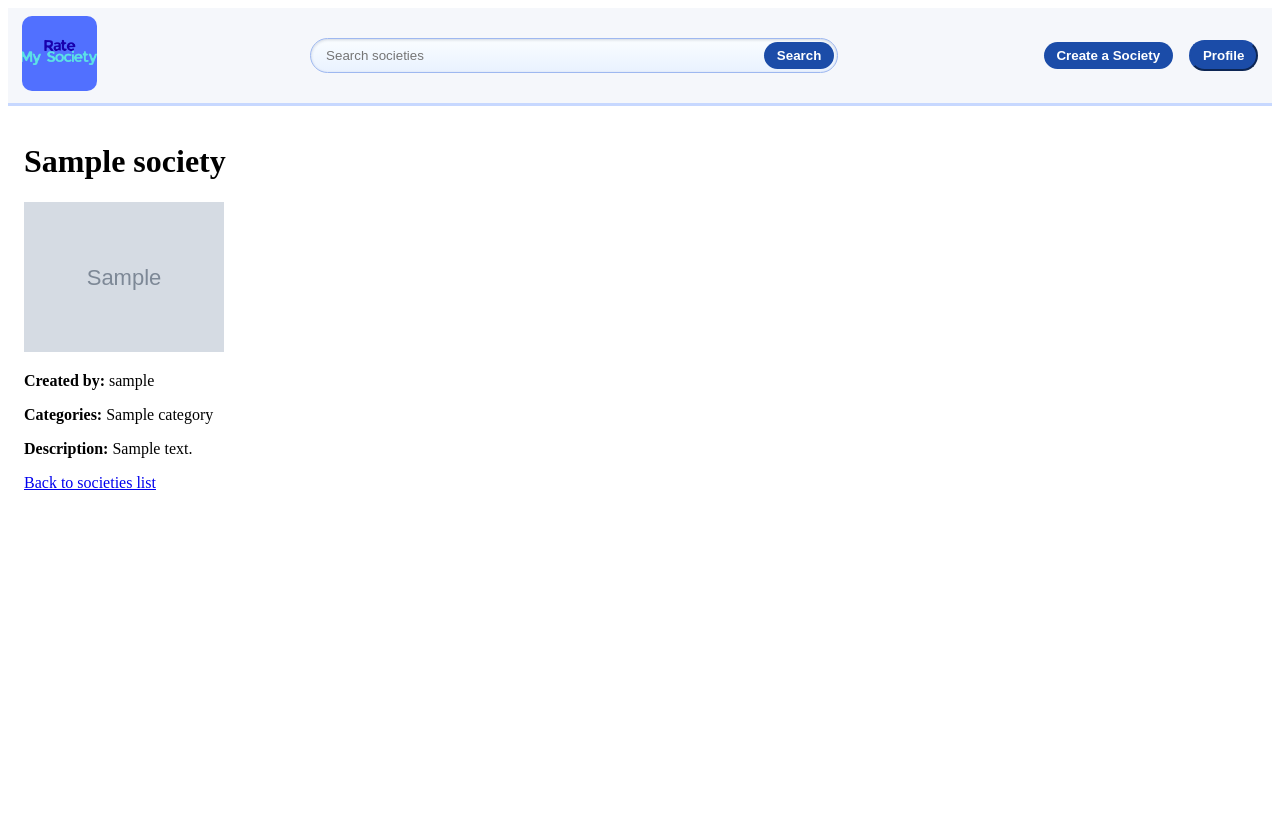
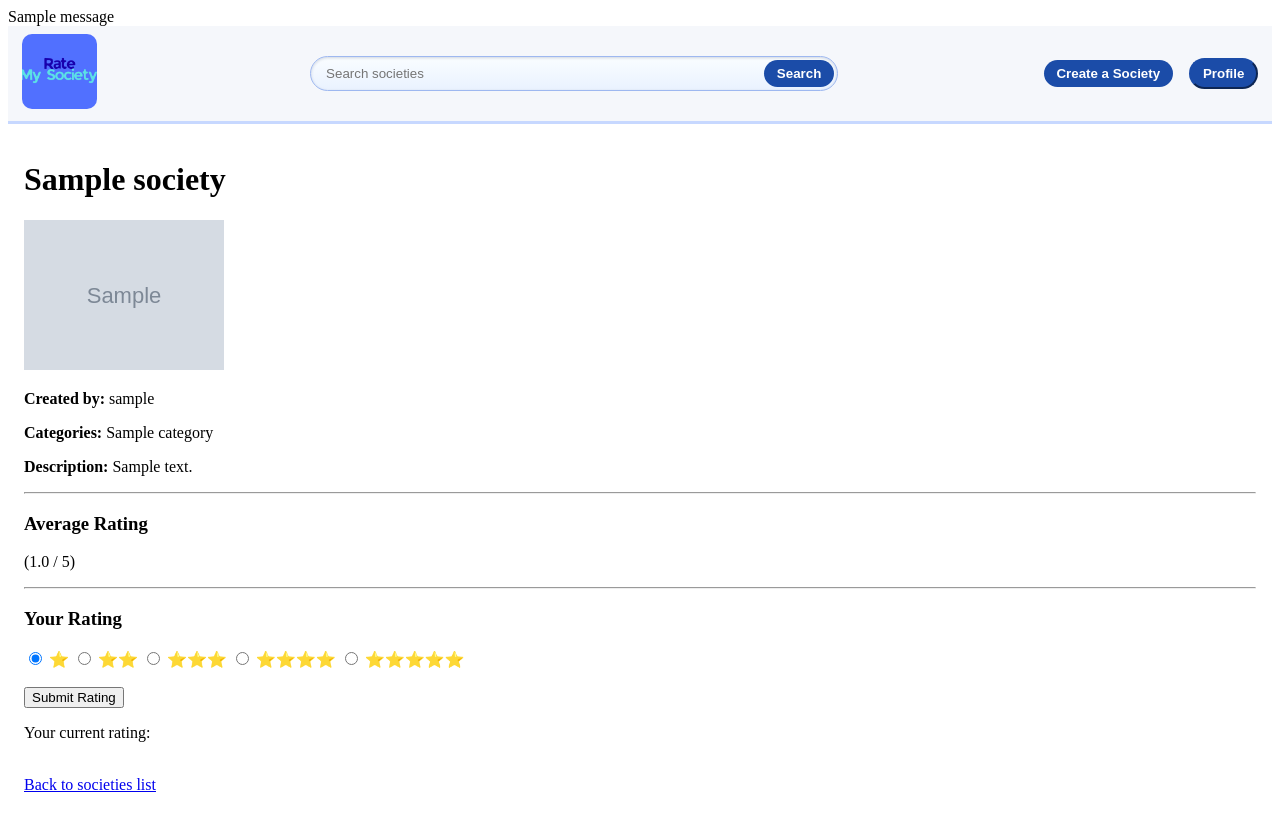
Before and after one commit to imi-ros-fox/Rate_My_Soc, a Django app: page /rms/societies/1/ in a window 1280 px wide. Before the commit the page ends 490 px from the top, so only its background shows below. Run offline with Django 3.2, Linux system fonts and the light colour scheme; a user stored in the database is signed in; tables that the repository leaves empty hold one stand-in row (values such as "Sample post"); grey boxes marked "Sample" are stand-in pictures; one stand-in notice (Sample message) is shown.

Commit message:
Society Rating

```diff
--- a/rango/urls.py
+++ b/rango/urls.py
@@ -23,6 +23,7 @@ urlpatterns = [
     path('societies/<int:pk>/edit/', views.edit_society, name='edit_society'),
     path('societies/<int:pk>/delete/', views.delete_society, name='delete_society'),
     path('societies/<int:pk>/', views.society_detail, name='society_detail'),
+    path('societies/<int:pk>/rate/', views.rate_society, name='rate_society'),
 
     #Category CRUD
     path('categories/', views.category_list, name='category_list'),
--- a/rango/views.py
+++ b/rango/views.py
@@ -2,6 +2,7 @@ from datetime import datetime
 from urllib import response
 
 from django.contrib.auth.models import User
+from django.db.models import Avg
 from django.http import HttpResponse
 from django.shortcuts import render, redirect, get_object_or_404
 from django.template import context
@@ -16,7 +17,7 @@ import os
 #from rango.forms import CategoryForm
 #from rango.forms import PageForm
 from rango.forms import UserForm, UserProfileForm, SocietyForm, CategoryForm
-from .models import UserProfile, Society, Category
+from .models import UserProfile, Society, Category, Rating
 
 
 def index(request):
@@ -309,6 +310,11 @@ def society_list(request):
 
 @login_required
 def create_society(request):
+
+    if request.user.userprofile.role != 'PRESIDENT':
+        messages.error(request, 'Only Society Presidents can create societies.')
+        return redirect('rango:society_list')
+
     if request.method == 'POST':
         form = SocietyForm(request.POST, request.FILES)
         if form.is_valid():
@@ -325,7 +331,8 @@ def create_society(request):
 @login_required
 def edit_society(request, pk):
     society = get_object_or_404(Society, pk=pk)
-    if request.user != society.created_by:
+
+    if request.user != society.created_by or request.user.userprofile.role != 'PRESIDENT':
         messages.error(request, 'You are not allowed to edit this society.')
         return redirect('rango:society_list')
 
@@ -342,7 +349,8 @@ def edit_society(request, pk):
 @login_required
 def delete_society(request, pk):
     society = get_object_or_404(Society, pk=pk)
-    if request.user != society.created_by:
+
+    if request.user != society.created_by or request.user.userprofile.role != 'PRESIDENT':
         messages.error(request, 'You are not allowed to delete this society.')
         return redirect('rango:society_list')
 
@@ -352,11 +360,6 @@ def delete_society(request, pk):
         return redirect('rango:society_list')
 
     return render(request, 'rango/delete_society.html', {'society': society})
-
-@login_required
-def society_detail(request, pk):
-    society = get_object_or_404(Society, pk=pk)
-    return render(request, 'rango/society_detail.html', {'society': society})
 
 @login_required
 def category_list(request):
@@ -417,3 +420,44 @@ def delete_category(request, pk):
         return redirect('rango:category_list')
 
     return render(request, 'rango/delete_category.html', {'category': category})
+
+@login_required
+def society_detail(request, pk):
+    society = get_object_or_404(Society, pk=pk)
+    avg_rating = Rating.objects.filter(society=society).aggregate(Avg('star'))['star__avg']
+    user_rating = None
+    if request.user.is_authenticated:
+        try:
+            user_rating = Rating.objects.get(user=request.user, society=society)
+        except Rating.DoesNotExist:
+            user_rating = None
+    range_5 = range(1, 6)
+
+    context = {
+        'society': society,
+        'avg_rating': avg_rating,
+        'user_rating': user_rating,
+        'range_5': range_5,
+    }
+    return render(request, 'rango/society_detail.html', context)
+
+
+@login_required
+def rate_society(request, pk):
+    society = get_object_or_404(Society, pk=pk)
+
+    if request.method == 'POST':
+        star = request.POST.get('star')
+        if star:
+            star = int(star)
+            rating, created = Rating.objects.get_or_create(
+                user=request.user,
+                society=society,
+                defaults={'star': star}
+            )
+            if not created:
+                rating.star = star
+                rating.save()
+        return redirect('rango:society_detail', pk=society.pk)
+
+    return redirect('rango:society_detail', pk=society.pk)
--- a/templates/rango/base.html
+++ b/templates/rango/base.html
@@ -8,6 +8,16 @@
         </title>
     </head>
     <body>
+        {% if messages %}
+          <div class="messages">
+            {% for message in messages %}
+              <div class="alert
+                   {% if message.tags %}alert-{{ message.tags }}{% endif %}">
+                {{ message }}
+              </div>
+            {% endfor %}
+          </div>
+        {% endif %}
         {% include 'rango/header.html' %}
         <div class="page-main">
             {% block body_block %}
--- a/templates/rango/society_detail.html
+++ b/templates/rango/society_detail.html
@@ -1,6 +1,8 @@
-<!-- templates/rango/society_detail.html -->
 {% extends 'rango/base.html' %}
-{% block title_block %}{{ society.name }}{% endblock %}
+
+{% block title_block %}
+    {{ society.name }}
+{% endblock %}
 
 {% block body_block %}
 <h1>{{ society.name }}</h1>
@@ -10,12 +12,81 @@
 {% endif %}
 
 <p><strong>Created by:</strong> {{ society.created_by.username }}</p>
+
 <p><strong>Categories:</strong>
-    {% for cat in society.categories.all %}
-        {{ cat.name }}{% if not forloop.last %}, {% endif %}
+{% for cat in society.categories.all %}
+    {{ cat.name }}{% if not forloop.last %}, {% endif %}
+{% endfor %}
+</p>
+
+<p><strong>Description:</strong> {{ society.description }}</p>
+
+<hr>
+
+<h3>Average Rating</h3>
+{% if avg_rating %}
+    <p>
+        {% for i in range_5 %}
+            <i class="fa {% if i <= avg_rating|floatformat:0 %}fa-star{% else %}fa-star-o{% endif %}"></i>
+        {% endfor %}
+        ({{ avg_rating|floatformat:1 }} / 5)
+    </p>
+{% else %}
+    <p>No ratings yet</p>
+{% endif %}
+
+<hr>
+
+<h3>Your Rating</h3>
+{% if user.is_authenticated %}
+<form method="post" action="{% url 'rango:rate_society' society.pk %}">
+    {% csrf_token %}
+{#    <div class="rating-options">#}
+{#        {% for i in range_5 %}#}
+{#            <label>#}
+{#                <input type="radio" name="star" value="{{ i }}"#}
+{#                       {% if user_rating and user_rating.star == i %}checked{% endif %}>#}
+{#                {% for j in range_5|slice:":i" %}⭐{% endfor %}#}
+{#            </label>#}
+{#        {% endfor %}#}
+{#    </div>#}
+    <div class="rating-options">
+        <label>
+            <input type="radio" name="star" value="1" {% if user_rating and user_rating.star == 1 %}checked{% endif %}>
+            ⭐
+        </label>
+        <label>
+            <input type="radio" name="star" value="2" {% if user_rating and user_rating.star == 2 %}checked{% endif %}>
+            ⭐⭐
+        </label>
+        <label>
+            <input type="radio" name="star" value="3" {% if user_rating and user_rating.star == 3 %}checked{% endif %}>
+            ⭐⭐⭐
+        </label>
+        <label>
+            <input type="radio" name="star" value="4" {% if user_rating and user_rating.star == 4 %}checked{% endif %}>
+            ⭐⭐⭐⭐
+        </label>
+        <label>
+            <input type="radio" name="star" value="5" {% if user_rating and user_rating.star == 5 %}checked{% endif %}>
+            ⭐⭐⭐⭐⭐
+        </label>
+    </div>
+    <br>
+    <button type="submit" class="btn btn-primary">Submit Rating</button>
+</form>
+{% else %}
+<p>You must <a href="{% url 'login' %}">login</a> to rate this society.</p>
+{% endif %}
+
+{% if user_rating %}
+<p>Your current rating:
+    {% for i in range_5 %}
+        <i class="fa {% if i <= user_rating.star %}fa-star{% else %}fa-star-o{% endif %}"></i>
     {% endfor %}
 </p>
-<p><strong>Description:</strong> {{ society.description }}</p>
+{% endif %}
 
-<a href="{% url 'rango:society_list' %}">Back to societies list</a>
+<br>
+<a href="{% url 'rango:society_list' %}" class="btn btn-secondary">Back to societies list</a>
 {% endblock %}
```
Also changed, not shown: rango/forms.py (+15 -1 lines).
